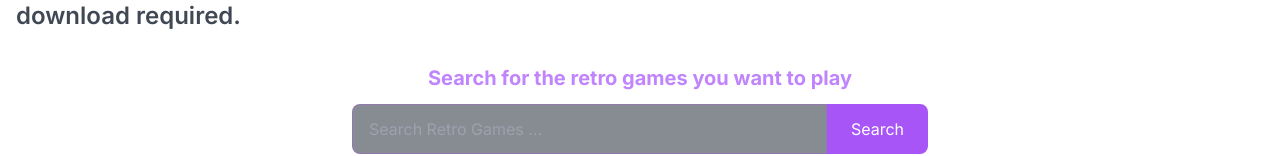
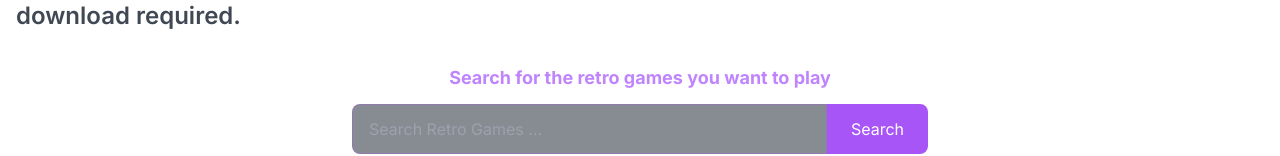
Before and after one commit to 7shiki/retro-games, a Next.js app: page /all-games in a window 1280 px wide. Shown: the part 406-562 px from the top of the page. Built offline with nearby package versions, Linux system fonts and the light colour scheme.

Commit message:
调整字体

```diff
--- a/src/components/layout/SearchBar.tsx
+++ b/src/components/layout/SearchBar.tsx
@@ -29,7 +29,7 @@ export default function SearchBar({ onSearch, defaultValue = '', initialMessages
 
   return (
     <div className="w-full max-w-xl mx-auto">
-      <h2 className="text-xl text-purple-400 mb-3 text-center">{messages.searchTip}</h2>
+      <h2 className="text-lg text-purple-400 mb-3 text-center">{messages.searchTip}</h2>
 
       <form onSubmit={handleSubmit} className="flex w-full">
         <div className="flex-1 relative">
```
